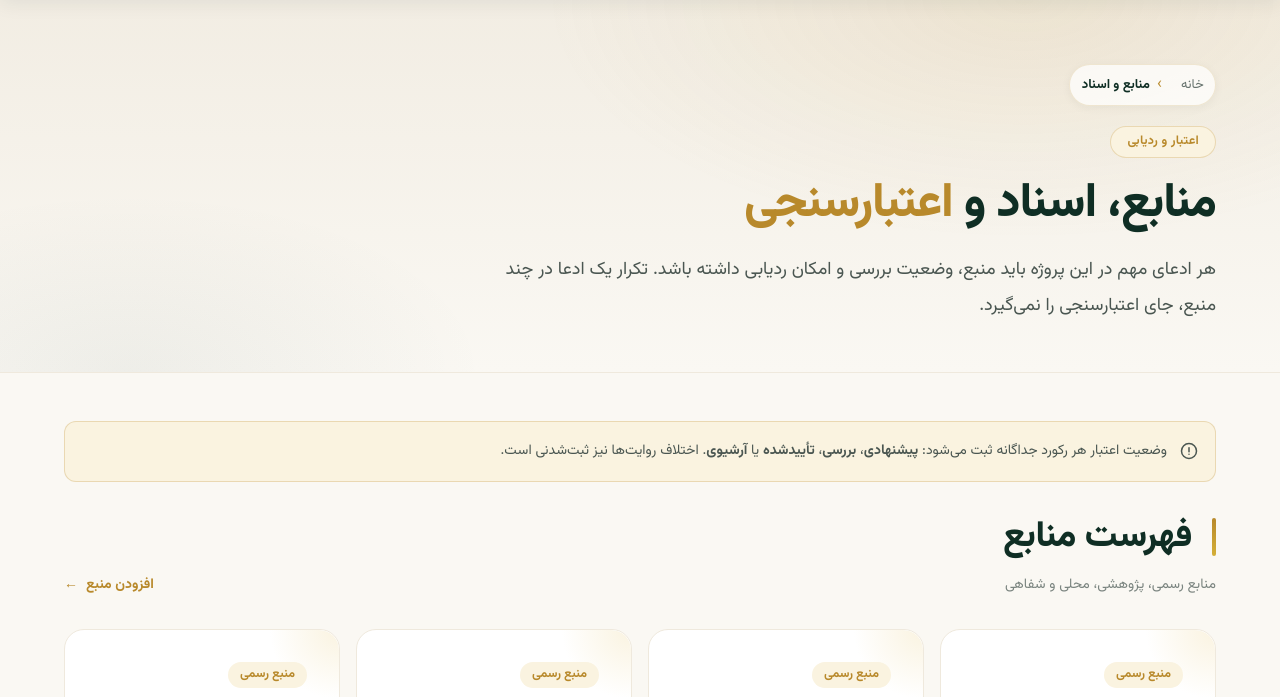
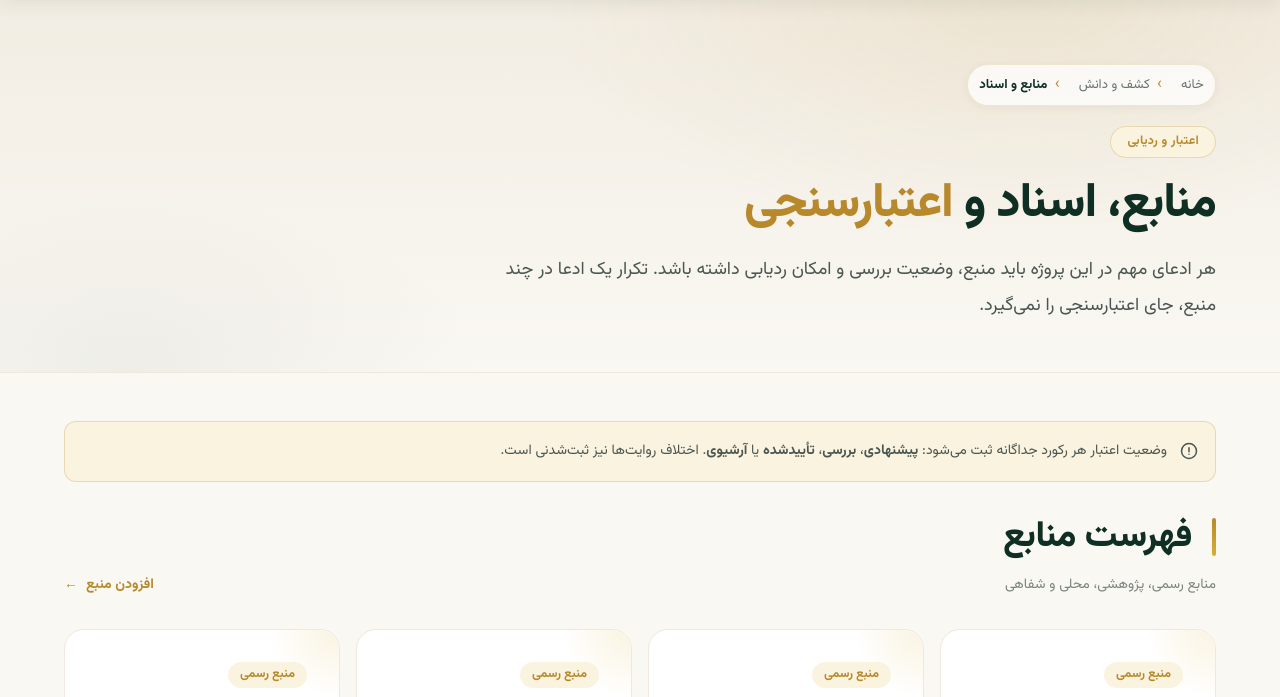
Before and after one commit to kazemi44468-bot/shahidtaghvim, a plain HTML site: page sources.html in a window 1280 px wide. Shown: the part 72-769 px from the top of the page. Drawn offline with Linux system fonts and the light colour scheme.

Commit message:
refactor: unify section breadcrumbs

```diff
--- a/sources.html
+++ b/sources.html
@@ -19,12 +19,7 @@
 <main id="main" role="main">
 <section class="page-hero">
   <div class="container page-hero-inner">
-    <nav class="breadcrumb" aria-label="مسیر">
-      <ol>
-        <li><a href="index.html">خانه</a></li>
-        <li aria-current="page">منابع و اسناد</li>
-      </ol>
-    </nav>
+    <nav class="breadcrumb" aria-label="مسیر"><ol><li><a href="index.html">خانه</a></li><li><a href="sources.html">کشف و دانش</a></li><li aria-current="page">منابع و اسناد</li></ol></nav>
     <span class="hero-eyebrow fade-up">اعتبار و ردیابی</span>
     <h1 class="page-hero-title fade-up d1">منابع، اسناد و <span class="accent">اعتبارسنجی</span></h1>
     <p class="page-hero-lead fade-up d2">
```
